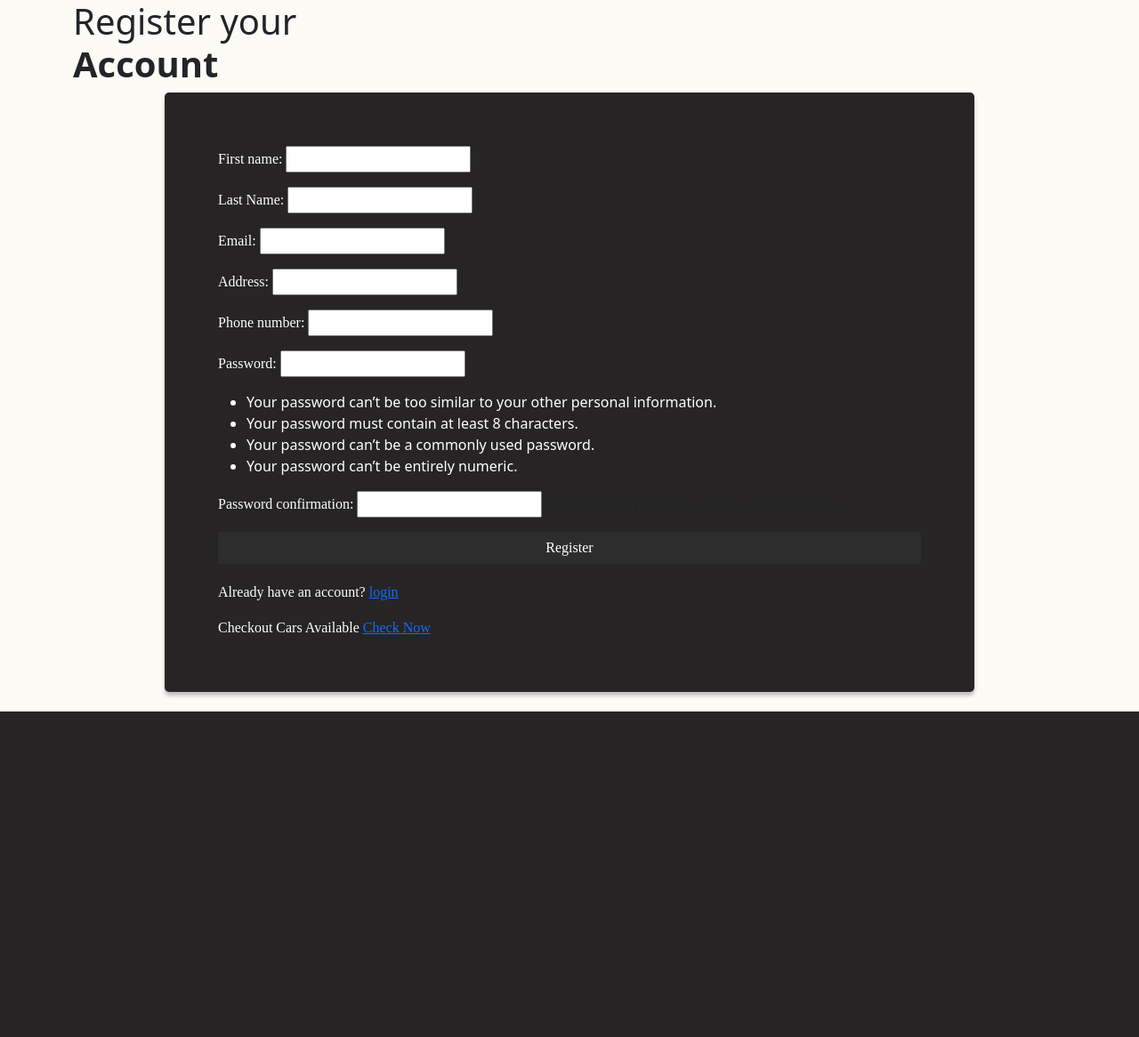
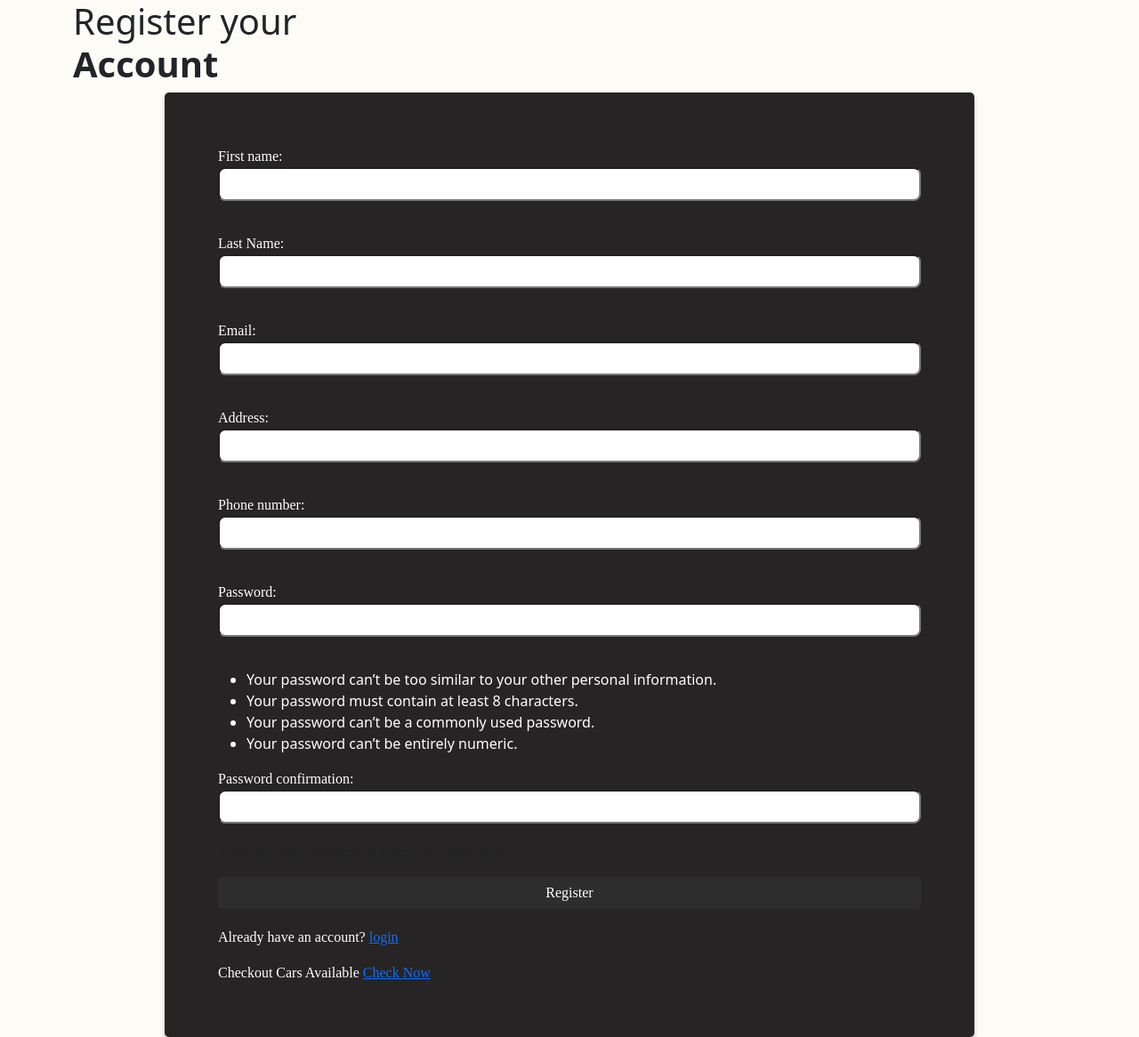
Before and after one commit to Calixed/renting-system-project, a Django app: page /register/ in a window 1280 px wide. Shown: the whole page at 89% size. Before the commit the page ends 800 px from the top, so only its background shows below. Run offline with Django 4.2, Linux system fonts and the light colour scheme; some libraries are stand-ins or nearby versions.

Commit message:
fixed Registration UI

```diff
--- a/static/assets/css/login.css
+++ b/static/assets/css/login.css
@@ -33,7 +33,7 @@ ul{
     width: 100%;
     margin-bottom: 20px;
 }
-.textinput,.textInput, .emailinput{
+input{
     margin-bottom: 20px;
     width: 100%;
     padding: 5px;
```
